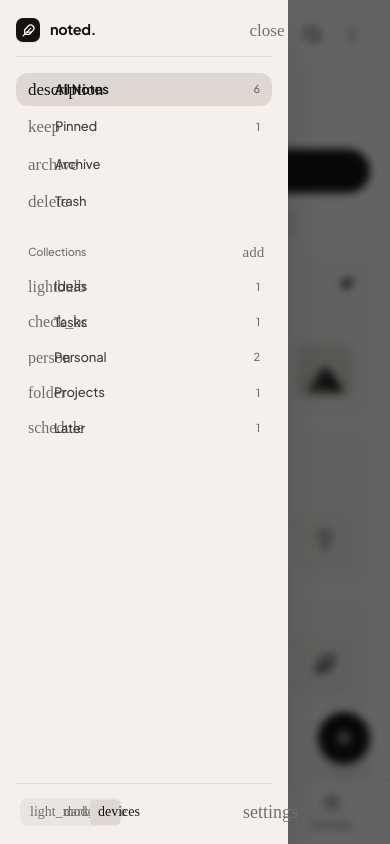
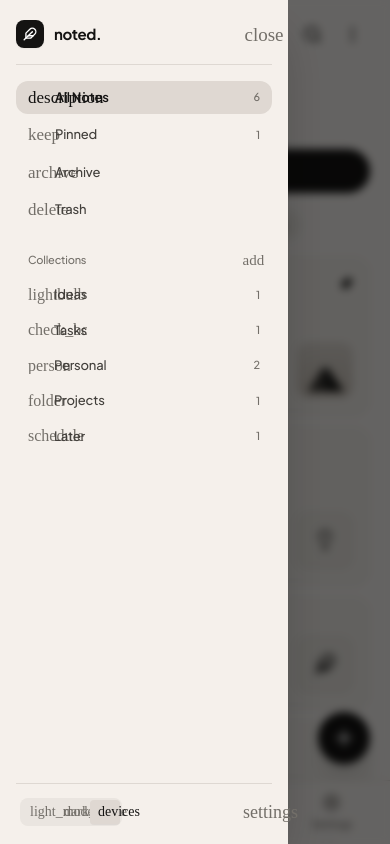
Before and after one commit to jayo14/noted, a React (Vite) app: page / in a window 390 px wide. Both pictures are taken after a click on the button "Collections". Built offline with nearby package versions, Linux system fonts and the light colour scheme; no server answers; a web font is replaced by a local one.

Commit message:
feat(mobile): add safe area insets and padding to navigation drawer

```diff
--- a/src/components/navigation/MobileDrawer.tsx
+++ b/src/components/navigation/MobileDrawer.tsx
@@ -67,16 +67,16 @@ export const MobileDrawer: React.FC<MobileDrawerProps> = ({
 
   return (
     <div className="fixed inset-0 z-50 flex bg-black/60 backdrop-blur-xs">
-      <div className="relative flex h-full w-72 flex-col justify-between bg-[var(--bg-sidebar)] p-4 shadow-2xl select-none">
+      <div className="relative flex h-full w-72 flex-col justify-between bg-[var(--bg-sidebar)] pt-[max(1rem,env(safe-area-inset-top,0px))] pb-[max(1rem,env(safe-area-inset-bottom,0px))] pl-[max(1rem,env(safe-area-inset-left,0px))] pr-4 shadow-2xl select-none">
         {/* Header */}
         <div>
           <div className="flex items-center justify-between border-b border-[var(--border-subtle)] pb-3">
             <div className="flex items-center gap-2.5">
-              <div className="flex h-6 w-6 items-center justify-center rounded-[7px] bg-[var(--accent)] text-[var(--accent-contrast)] shadow-xs">
+              <div className="flex h-7 w-7 items-center justify-center rounded-[8px] bg-[var(--accent)] text-[var(--accent-contrast)] shadow-xs">
                 {/* Monochromatic feather quill symbol from noted logo */}
                 <svg
-                  width="13"
-                  height="13"
+                  width="14"
+                  height="14"
                   viewBox="0 0 24 24"
                   fill="none"
                   stroke="currentColor"
@@ -89,15 +89,15 @@ export const MobileDrawer: React.FC<MobileDrawerProps> = ({
                   <line x1="17.5" y1="15" x2="9" y2="15" />
                 </svg>
               </div>
-              <span className="text-[14.5px] font-bold tracking-tight text-[var(--text-primary)]">
+              <span className="text-[15px] font-bold tracking-tight text-[var(--text-primary)]">
                 noted.
               </span>
             </div>
             <button
               onClick={onClose}
-              className="flex h-7 w-7 items-center justify-center rounded-full text-[var(--text-muted)] hover:bg-[var(--bg-surface-hover)] hover:text-[var(--text-primary)]"
+              className="flex h-9 w-9 items-center justify-center rounded-full text-[var(--text-muted)] hover:bg-[var(--bg-surface-hover)] hover:text-[var(--text-primary)] transition-colors cursor-pointer"
             >
-              <Icon name="close" size={17} />
+              <Icon name="close" size={19} />
             </button>
           </div>
 
```
